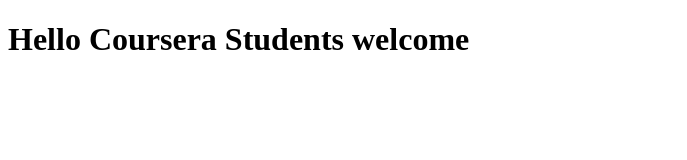
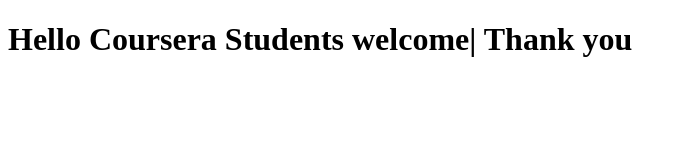
Before and after one commit to abono2000/coursera-angular, a plain HTML site: page index.html in a window 1280 px wide. Shown: the whole page, without its empty margins (0-687 px from the left). Drawn offline with Linux system fonts and the light colour scheme.

Commit message:
New versionof index file

```diff
--- a/index.html
+++ b/index.html
@@ -5,6 +5,6 @@
     <title>Hello Coursera</title>
   </head>
   <body>
-    <h1>Hello Coursera Students welcome </h1>
+    <h1>Hello Coursera Students welcome| Thank you </h1>
   </body>
 </html>
```
